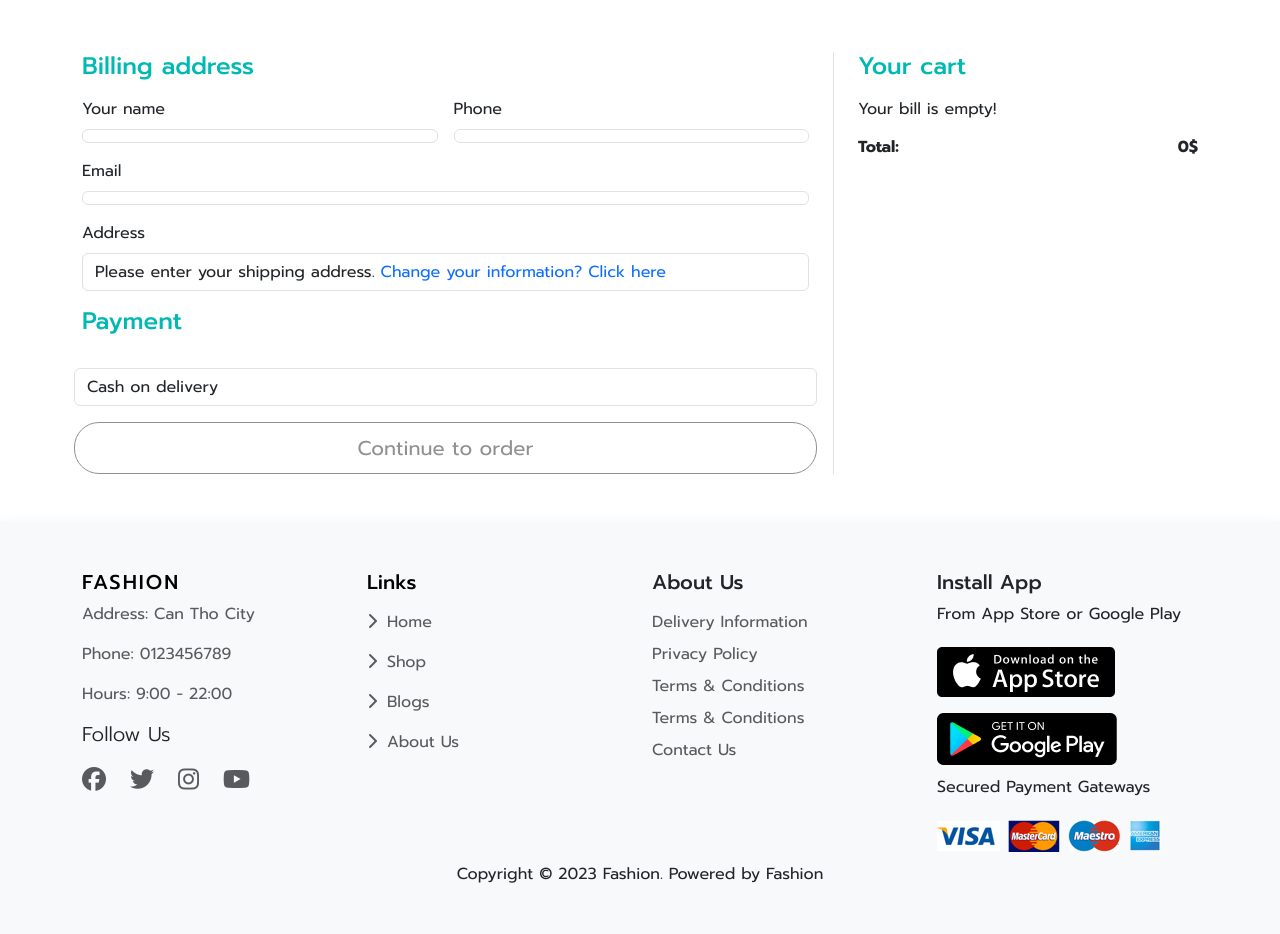
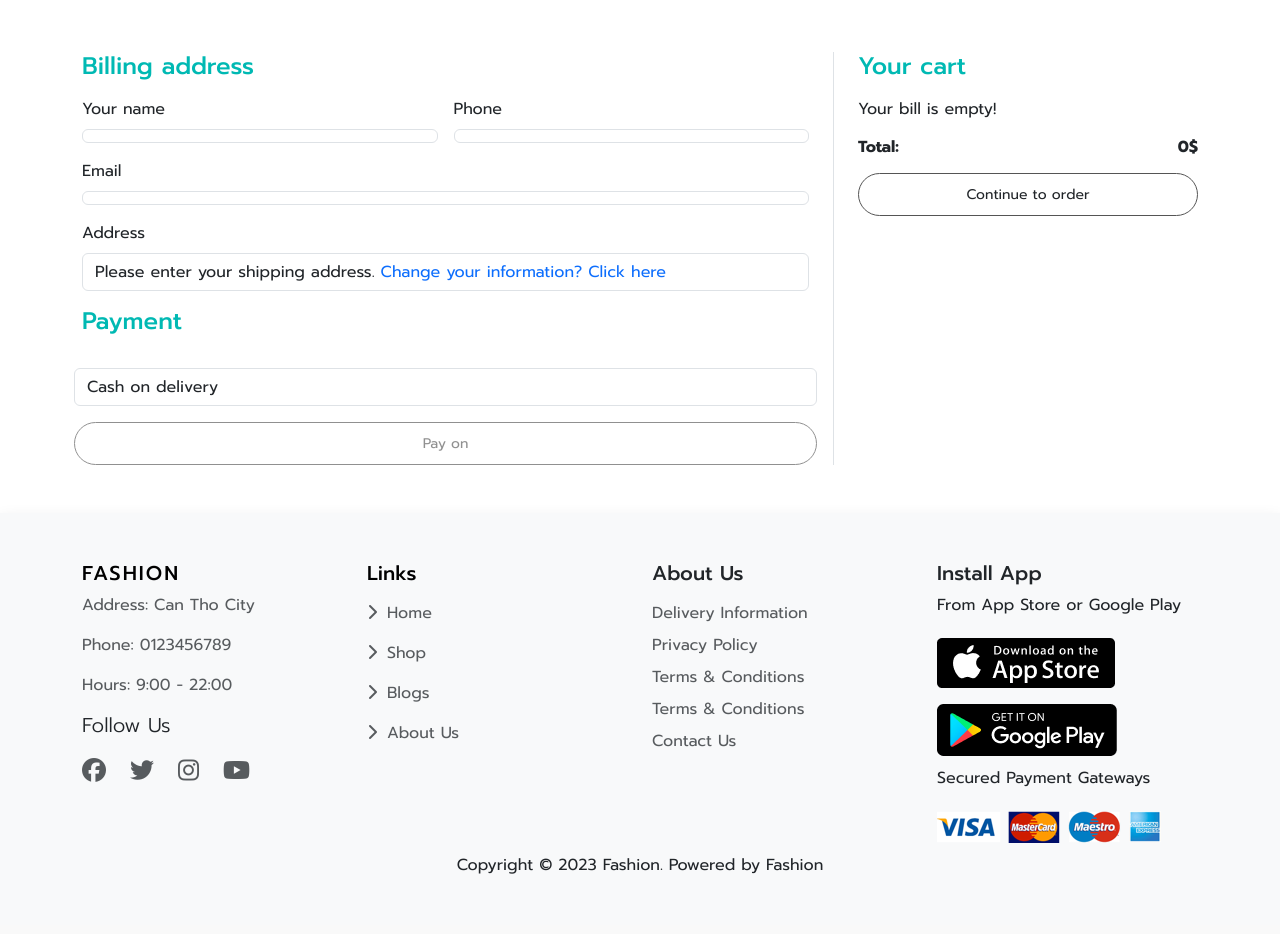
Before and after one commit to nganb2014762/PHP_Project_Clothing, a PHP site: page /checkout.php in a window 1280 px wide. Shown: the part 226-1160 px from the top of the page. After the commit the page ends 1100 px from the top, so only its background shows below. Run offline with PHP 8.4, Linux system fonts and the light colour scheme; data that the repository does not hold is empty; some libraries are stand-ins or nearby versions.

Commit message:
checkout

```diff
--- a/public/checkout.php
+++ b/public/checkout.php
@@ -27,7 +27,7 @@ if ($fetch_profile) {
 if (isset($_POST['order'])) {
 
   $method = $_POST['method'];
-$method = filter_var($method, FILTER_SANITIZE_STRING);
+  $method = filter_var($method, FILTER_SANITIZE_STRING);
 
   $address = filter_var($address, FILTER_SANITIZE_STRING);
   $placed_on = date('Y-m-d', strtotime('now'));
@@ -55,7 +55,7 @@ $method = filter_var($method, FILTER_SANITIZE_STRING);
 
   if (empty($fetch_profile['address'])) {
     $message[] = 'add address ';
-  }elseif($cart_total == 0) {
+  } elseif ($cart_total == 0) {
     $message[] = 'your cart is empty';
   } elseif ($order_query->rowCount() > 0) {
     $message[] = 'order placed already!';
@@ -65,7 +65,6 @@ $method = filter_var($method, FILTER_SANITIZE_STRING);
     $delete_cart = $pdo->prepare("DELETE FROM `cart` WHERE user_id = ?");
     $delete_cart->execute([$user_id]);
     $message[] = 'order placed successfully!';
-    header('Location: login.php');
   }
 }
 ;
@@ -146,6 +145,9 @@ if (isset($message)) {
 
           </span>
         </li>
+        <button class="w-100 btn btn-sm mt-3" name="continue_to_order"
+              type="submit"><a href="shop.php" class="text-decoration-none text-dark">Continue to order</a>
+        </button>
       </div>
 
       <div class="col-md-7 col-lg-8 border-end">
@@ -209,9 +211,8 @@ if (isset($message)) {
               <option value="MoMo">MoMo</option>
               <option value="Zalo Pay">Zalo Pay</option>
             </select>
-            <button class="w-100 btn btn-primary btn-lg  <?= ($cart_grand_total > 1) ? '' : 'disabled'; ?>" name="order"
-              type="submit">Continue to order </button>
-
+            <button class="w-100 btn btn-primary btn-sm mt-3 <?= ($cart_grand_total > 1) ? '' : 'disabled'; ?>" name="order"
+              type="submit">Pay on</button>
         </form>
       </div>
     </div>
```
